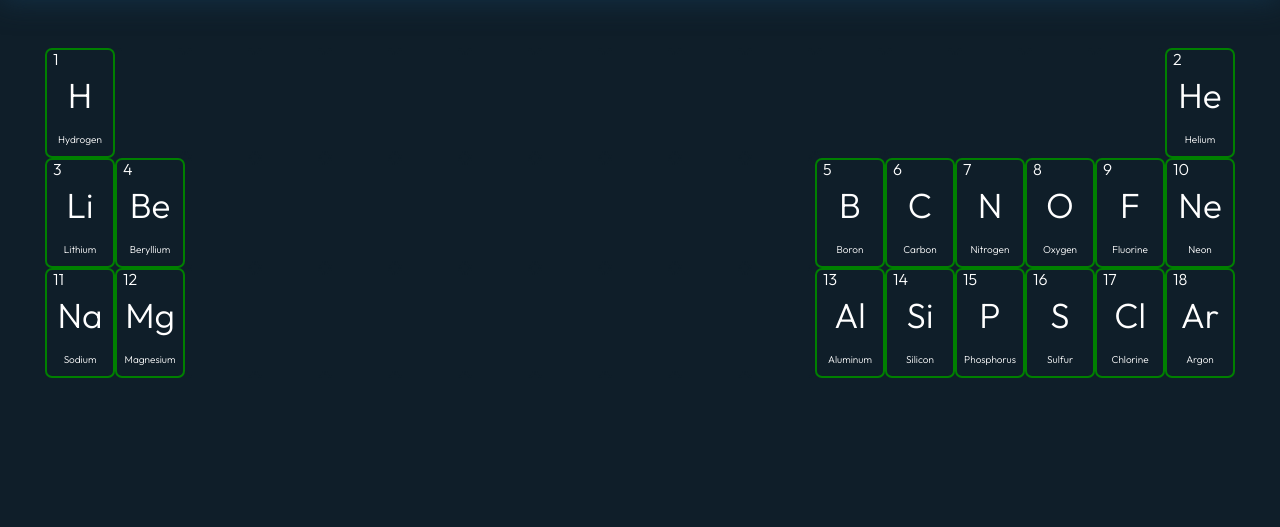
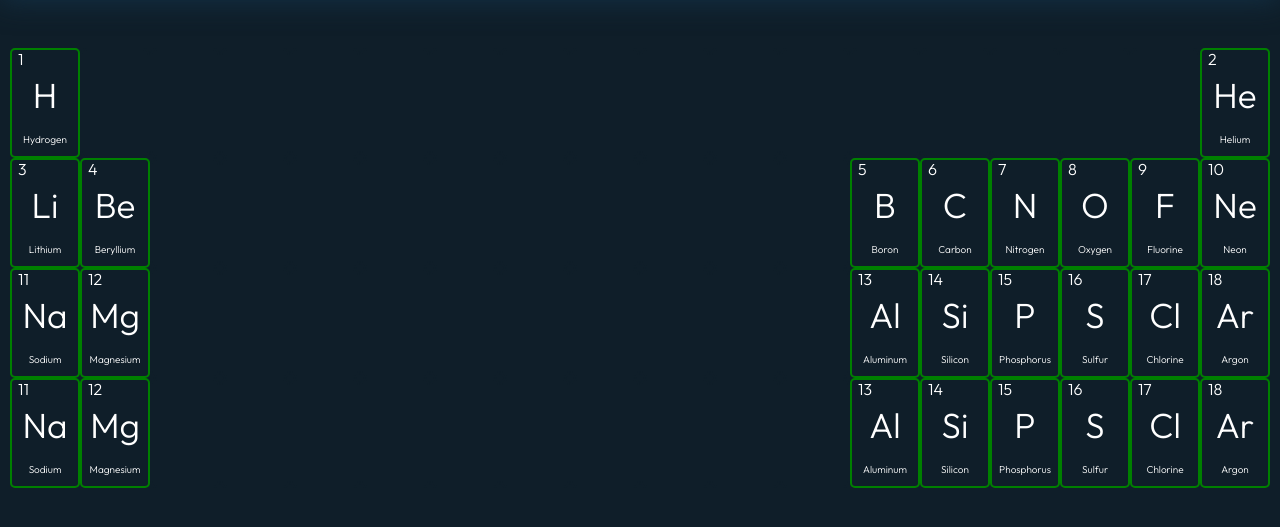
Before and after one commit to CompressedRar/TestTkinter, a Flask app: a page that uses templates/lobby.html in a window 1280 px wide. Shown: the part 80-607 px from the top of the page. Run offline with Flask 3, Linux system fonts and the light colour scheme.

Commit message:
modified:   static/styles/lobby.css 	modified:   templates/lobby.html

```diff
--- a/static/styles/lobby.css
+++ b/static/styles/lobby.css
@@ -67,7 +67,7 @@ body {
     border-style: solid;
     border-color: green;
     border-width: 2px;
-    border-radius: 7px;
+    border-radius: 5px;
     justify-content: center;
 }
 .table-of-element .atomic-details {
--- a/templates/lobby.html
+++ b/templates/lobby.html
@@ -64,7 +64,7 @@
         <td class="blank"></td>
         <td class="blank"></td>
         <td class="blank"></td>
-
+        <td class="blank"></td>
         <td >
             <div class = "element">
                 <div class = "atomic-details">
@@ -111,6 +111,7 @@
                 </div>
             </div>
         </td>
+        <td class="blank"></td>
         <td class="blank"></td>
         <td class="blank"></td>
         <td class="blank"></td>
@@ -242,6 +243,7 @@
         <td class="blank"></td>
         <td class="blank"></td>
         <td class="blank"></td>
+        <td class="blank"></td>
         <td>
             <div class = "element">
                 <div class = "atomic-details">
@@ -326,5 +328,131 @@
 
     </tr>
 
+    <tr>
+        <td>
+            <div class = "element">
+                <div class = "atomic-details">
+                    <p>11</p>
+                    <p></p>
+                </div>
+                <div class="symbol">
+                    <p>Na</p>
+                </div>
+                <div class="type" >
+                    <p>Sodium</p>
+                </div>
+            </div>
+        </td>
+        <td>
+            <div class = "element">
+                <div class = "atomic-details">
+                    <p>12</p>
+                    <p></p>
+                </div>
+                <div class="symbol">
+                    <p>Mg</p>
+                </div>
+                <div class="type" >
+                    <p>Magnesium</p>
+                </div>
+            </div>
+        </td>
+        <td class="blank"></td>
+        <td class="blank"></td>
+        <td class="blank"></td>
+        <td class="blank"></td>
+        <td class="blank"></td>
+        <td class="blank"></td>
+        <td class="blank"></td>
+        <td class="blank"></td>
+        <td class="blank"></td>
+        <td class="blank"></td>
+        <td>
+            <div class = "element">
+                <div class = "atomic-details">
+                    <p>13</p>
+                    <p></p>
+                </div>
+                <div class="symbol">
+                    <p>Al</p>
+                </div>
+                <div class="type" >
+                    <p>Aluminum</p>
+                </div>
+            </div>
+        </td>
+        <td>
+            <div class = "element">
+                <div class = "atomic-details">
+                    <p>14</p>
+                    <p></p>
+                </div>
+                <div class="symbol">
+                    <p>Si</p>
+                </div>
+                <div class="type" >
+                    <p>Silicon</p>
+                </div>
+            </div>
+        </td>
+        <td>
+            <div class = "element">
+                <div class = "atomic-details">
+                    <p>15</p>
+                    <p></p>
+                </div>
+                <div class="symbol">
+                    <p>P</p>
+                </div>
+                <div class="type" >
+                    <p>Phosphorus</p>
+                </div>
+            </div>
+        </td>
+        <td>
+            <div class = "element">
+                <div class = "atomic-details">
+                    <p>16</p>
+                    <p></p>
+                </div>
+                <div class="symbol">
+                    <p>S</p>
+                </div>
+                <div class="type" >
+                    <p>Sulfur</p>
+                </div>
+            </div>
+        </td>
+        <td>
+            <div class = "element">
+                <div class = "atomic-details">
+                    <p>17</p>
+                    <p></p>
+                </div>
+                <div class="symbol">
+                    <p>Cl</p>
+                </div>
+                <div class="type" >
+                    <p>Chlorine</p>
+                </div>
+            </div>
+        </td>
+
+        <td>
+            <div class = "element">
+                <div class = "atomic-details">
+                    <p>18</p>
+                    <p></p>
+                </div>
+                <div class="symbol">
+                    <p>Ar</p>
+                </div>
+                <div class="type" >
+                    <p>Argon</p>
+                </div>
+            </div>
+        </td>
+
+    </tr>
 </table>
 {% endblock %}
```
